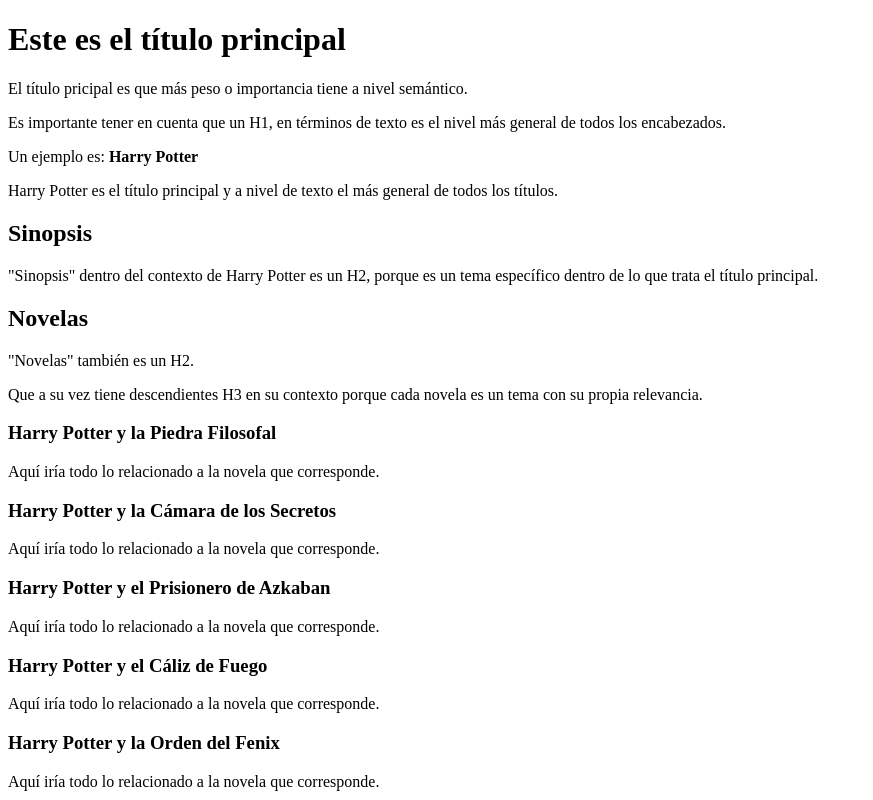
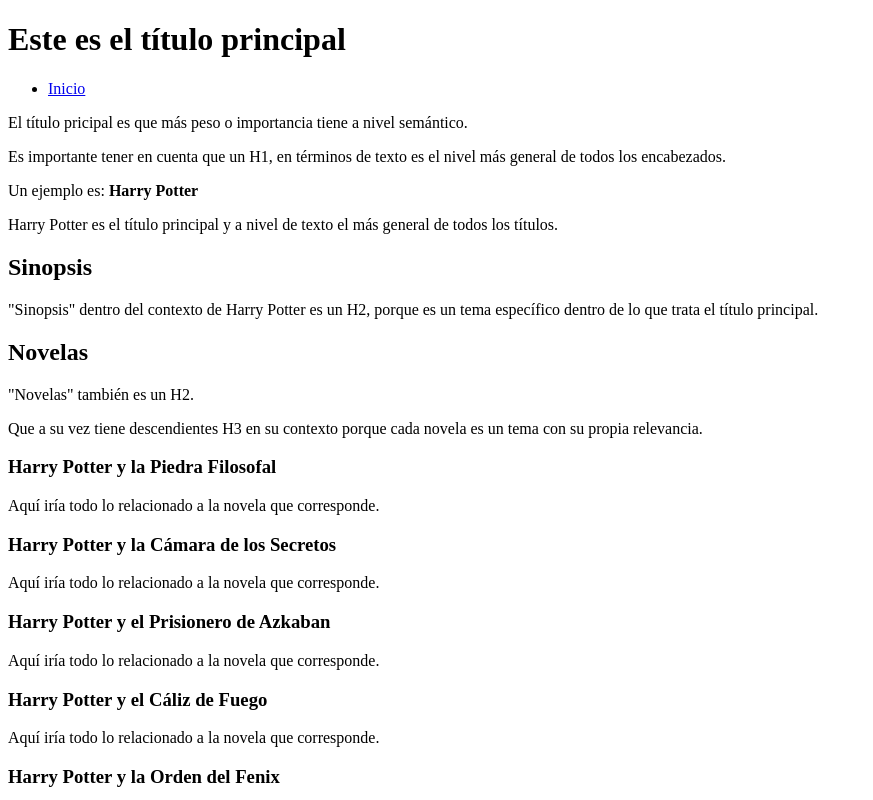
Before and after one commit to rr69sport/curso-html-2020, a plain HTML site: page encabezados.html in a window 1280 px wide. Shown: the top 800 px of the page, without its empty margins (0-873 px from the left). Drawn offline with Linux system fonts and the light colour scheme.

Commit message:
Se agrega navegación entre secciones

```diff
--- a/encabezados.html
+++ b/encabezados.html
@@ -7,7 +7,16 @@
         <meta name="viewport" content="width=device-width, initial-scale=1.0">
     </head>
     <body>
-        <h1>Este es el título principal</h1>
+        <header>
+            <h1>Este es el título principal</h1>
+            <nav>
+                <ul>
+                    <li>
+                        <a href="./">Inicio</a>
+                    </li>
+                </ul>
+            </nav>
+        </header>
         <p>El título pricipal es que más peso o importancia tiene a nivel semántico.</p>
         <p>Es importante tener en cuenta que un H1, en términos de texto es el nivel más general de todos los encabezados.</p>
         <p>Un ejemplo es: <strong>Harry Potter</strong></p>
```
Also changed, not shown: index.html (+7 -0 lines).
